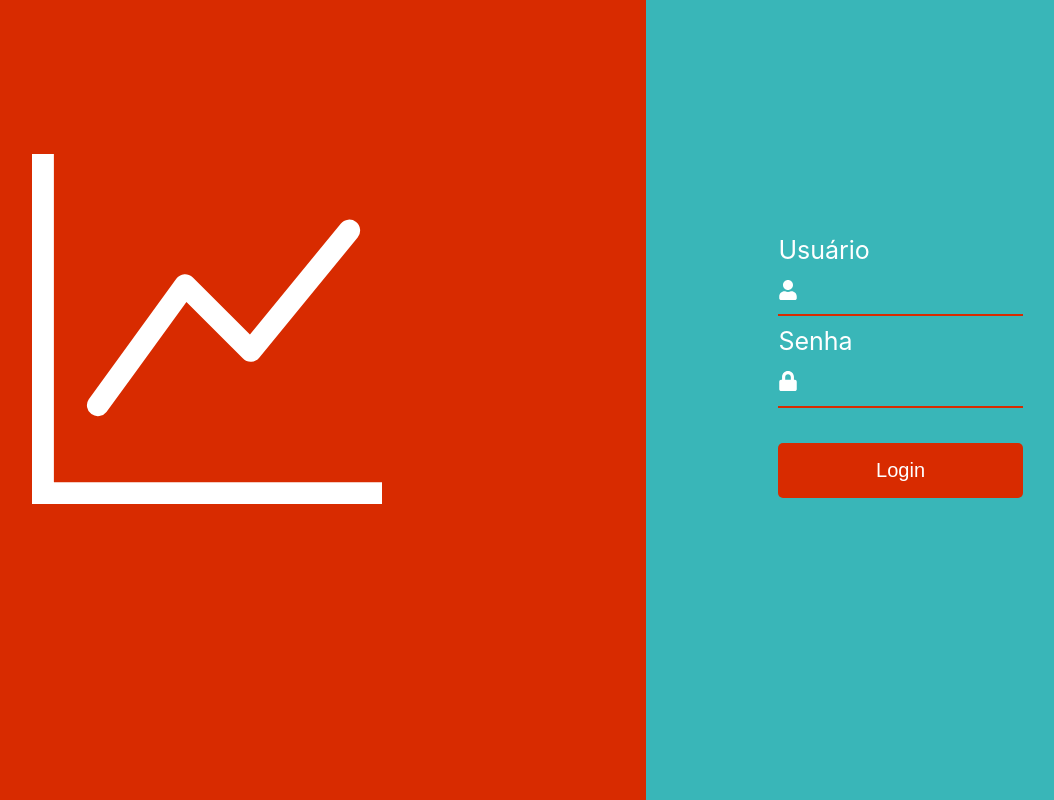
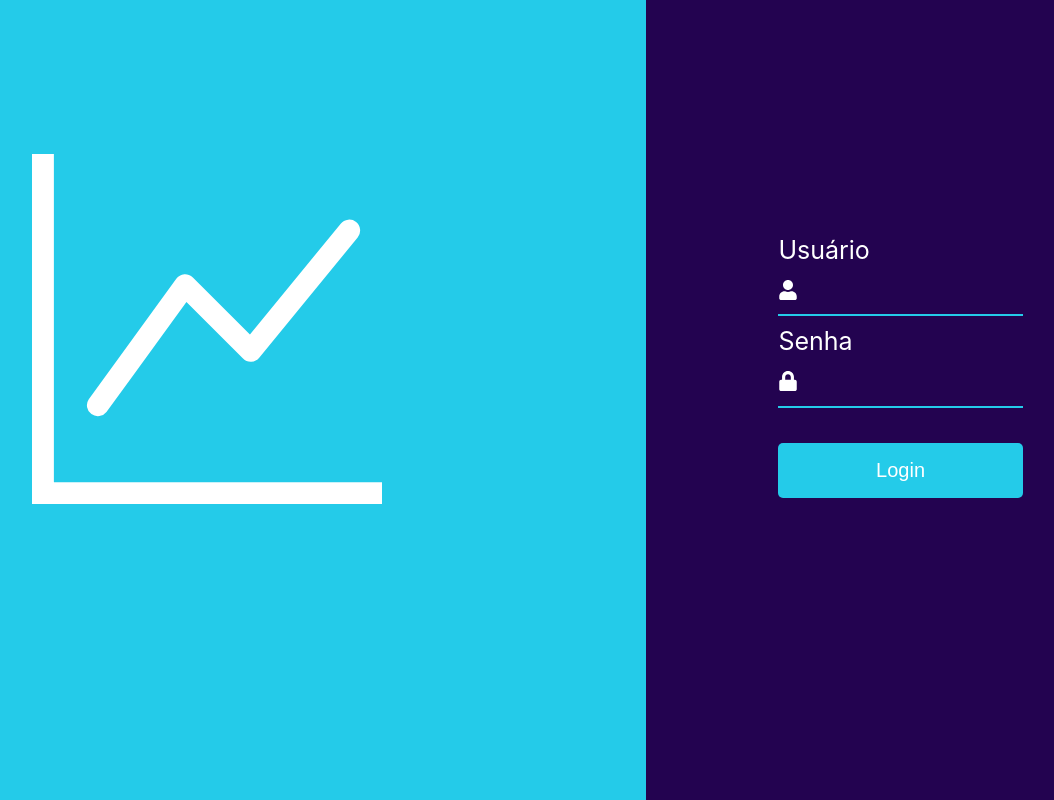
Before and after one commit to YohanToledo/login-page, a React (Create React App) app: page / in a window 1280 px wide. Shown: the whole page, without its empty margins (122-1176 px from the left). Built offline with nearby package versions, Linux system fonts and the light colour scheme.

Commit message:
feat: change color primary and secondary

```diff
--- a/src/index.css
+++ b/src/index.css
@@ -1,6 +1,18 @@
 :root {
-  --primary-color: rgb(57, 182, 184);
-  --secondary-color: rgb(216, 43, 0);
+  /*--primary-color: rgb(57, 182, 184);
+  --secondary-color: rgb(216, 43, 0);*/
+
+  /*--primary-color: #657a97;
+  --secondary-color: #2b4f71*/
+
+  /*--primary-color: #43506c;
+  --secondary-color: #3d619b;*/
+
+  /*--primary-color: #a163f7;
+  --secondary-color: #45e3ff;*/
+
+  --primary-color: #230350;
+  --secondary-color: #24cbe9;
 }
 
 @viewport {
```
